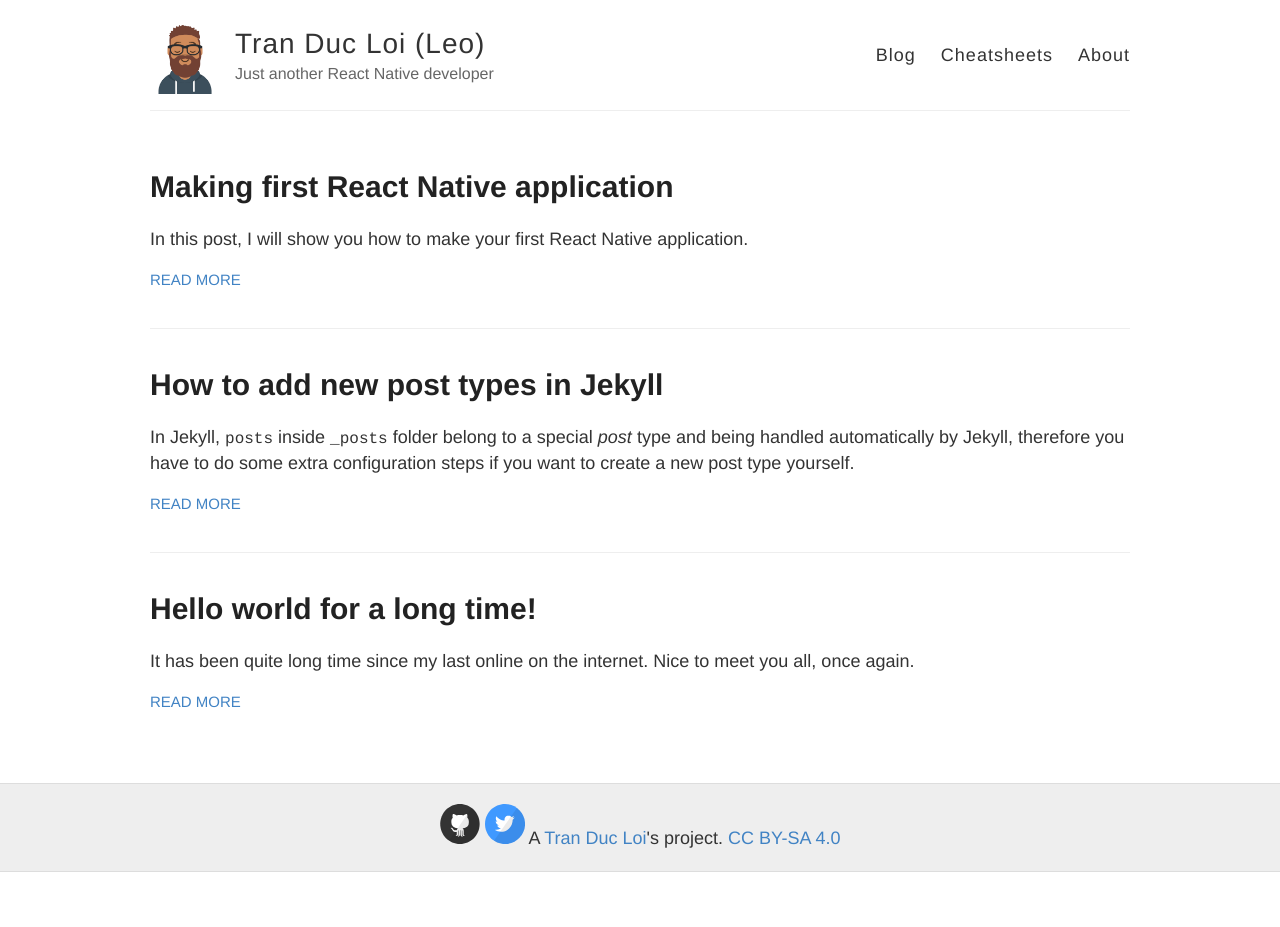
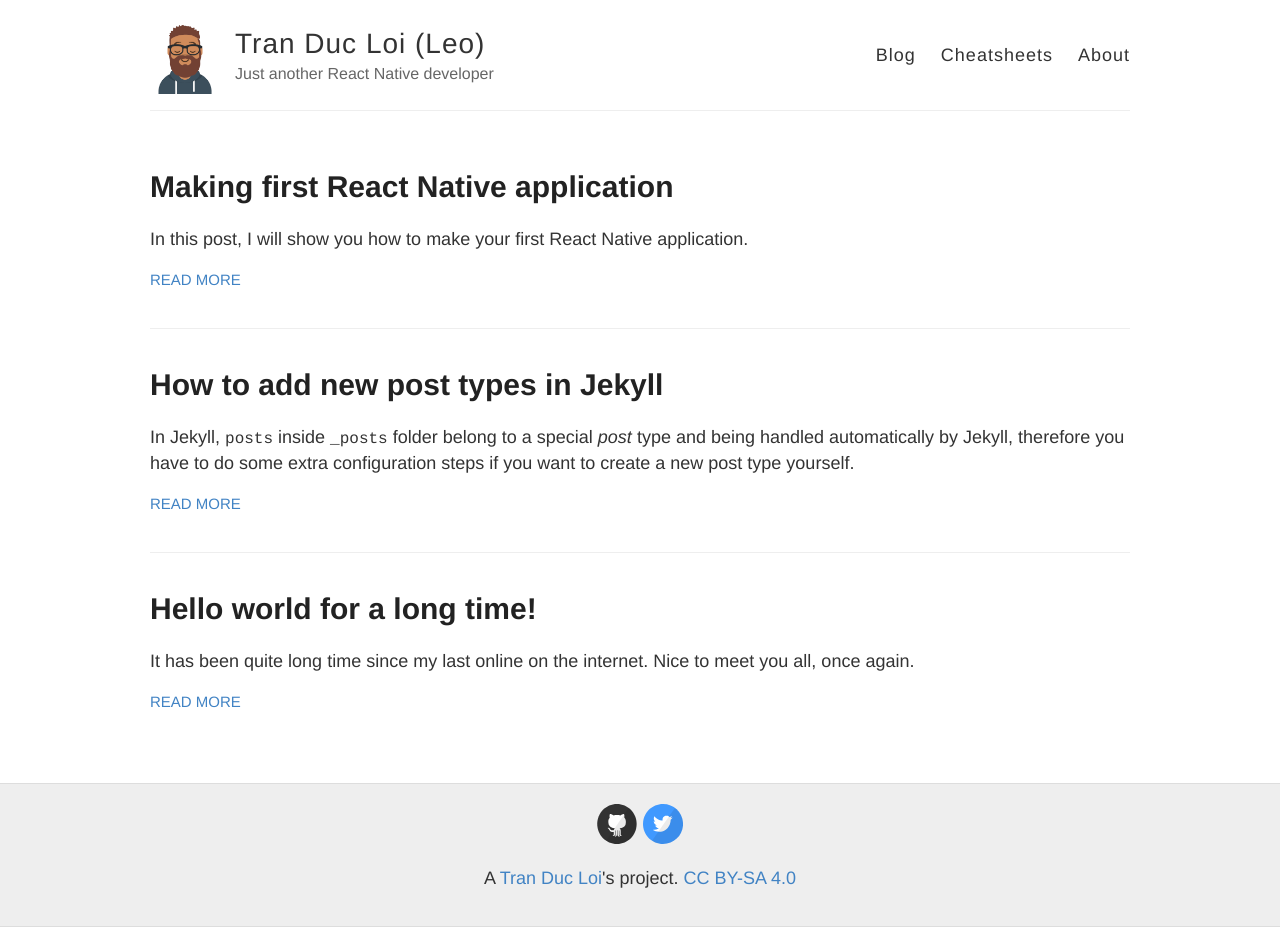
Before and after one commit to loitd/loitd.github.io, a Jekyll site: the page built from index.html, in a window 1280 px wide. Built offline with Jekyll 4.4.1, drawn with Linux system fonts in a browser that asks for light colours; before the commit the page ends 900 px from its top, so only the background shows below that.

```diff
--- a/_layouts/default.html
+++ b/_layouts/default.html
@@ -43,7 +43,7 @@
       <div class="container">
         <footer class="footer">
           {% include svg-icons.html %}
-          A <a href="https://github.com/loitd">Tran Duc Loi</a>'s project. <a href="https://creativecommons.org/licenses/by-sa/4.0/">CC BY-SA 4.0</a>
+          <p>A <a href="https://github.com/loitd">Tran Duc Loi</a>'s project. <a href="https://creativecommons.org/licenses/by-sa/4.0/">CC BY-SA 4.0</a></p>
         </footer>
       </div>
     </div>
```
